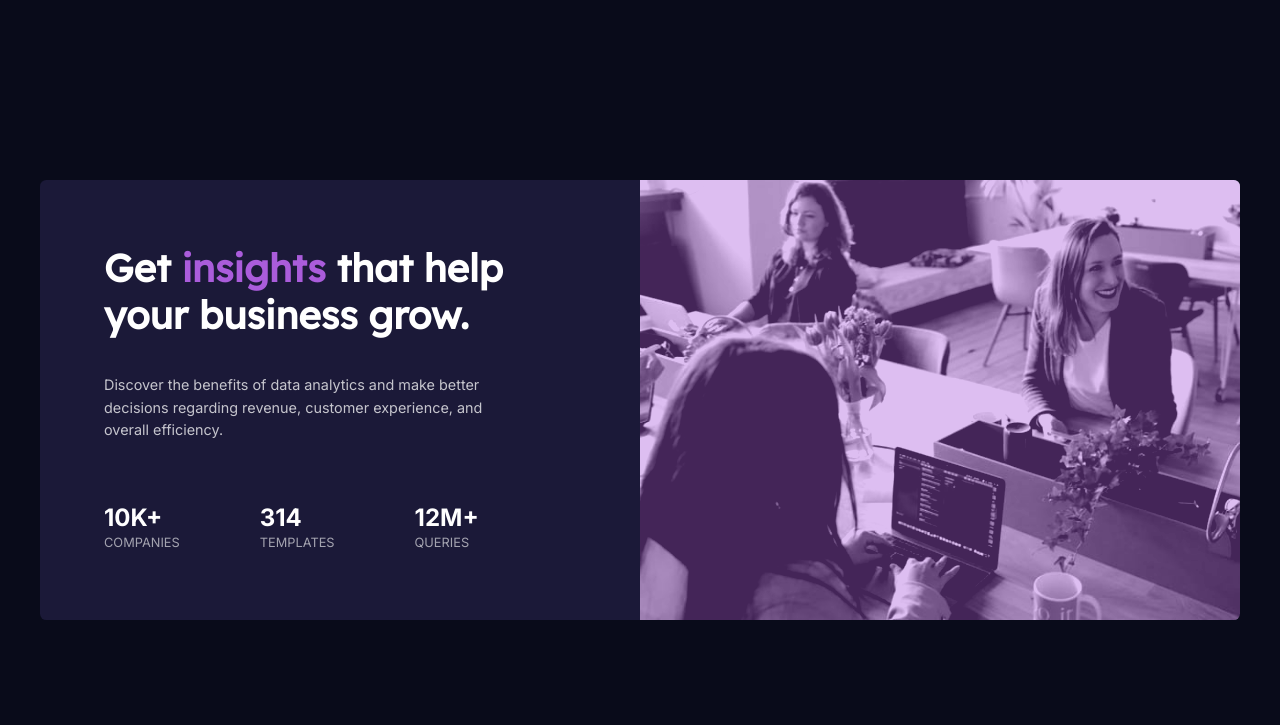
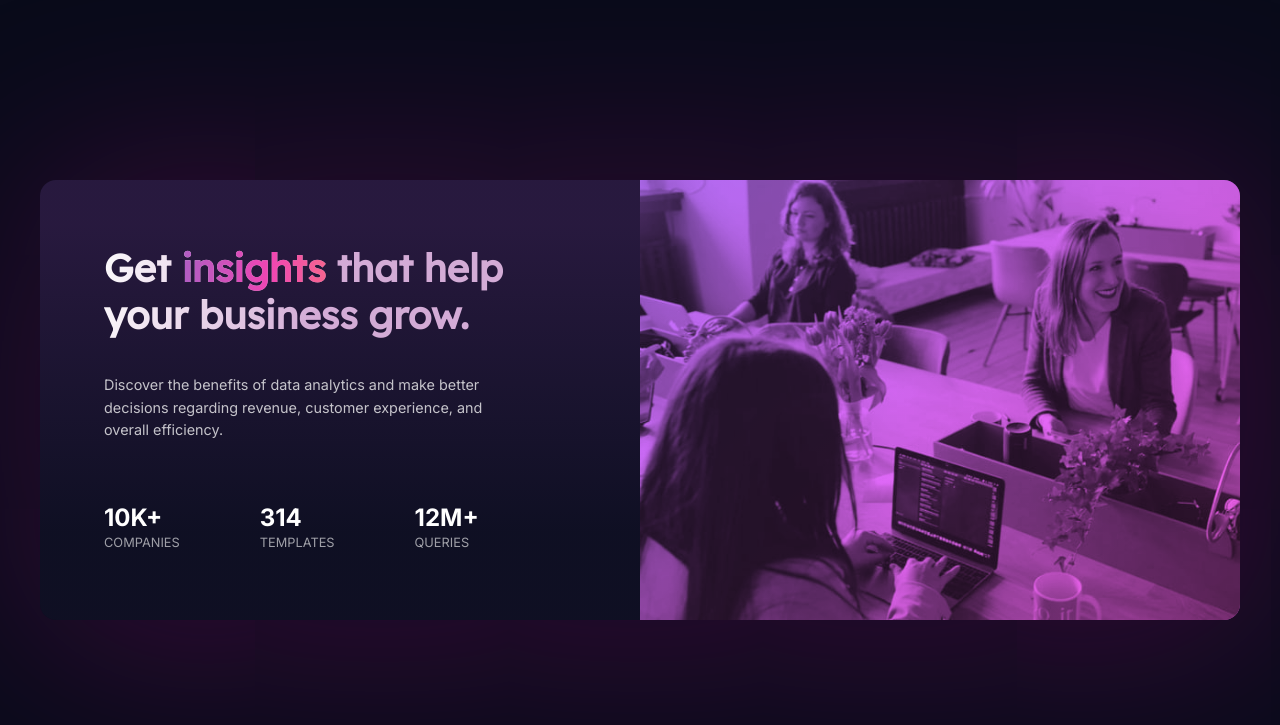
Before and after one commit to DianaVCruz/stats-card-component-frontend-mentor, a plain HTML site: page index.html in a window 1280 px wide. Shown: the top 725 px of the page. Drawn offline with Linux system fonts and the light colour scheme.

Commit message:
adding style changes

```diff
--- a/css/styles.css
+++ b/css/styles.css
@@ -6,26 +6,27 @@ body{
 .card{
   max-width: 20rem;
   margin: 4rem auto;
-  border-radius: .4rem;
+  border-radius: 1rem;
   overflow: hidden;
-  background: var(--color2);
   display: grid;
   grid-template-columns: 1fr;
+  box-shadow:.75rem .75rem 12.5rem 1.25rem rgb(203 12 153 / 22%);
+  background:linear-gradient(to top,hsla(246,38%,16%,.3) 20%,rgb(70,39,98,.5) 90%);
+  transition:.5s ease;
 }
-.container__card-img{
-  position: relative;
+.card:hover{
+  box-shadow:.75rem .75rem 12.5rem 1.25rem rgb(203 12 153 / 40%);
+  transform:scale(1.02);
+  transition:.5s ease;
+}
+.container__card--img{
+  background: linear-gradient(320deg, #ff61f3 0, #b86ffb 100%);
 }
 .card__img{
-  filter: contrast(1.5);
-}
-.card__filter{
-  position: absolute;
-  top: 0;
-  left: 0;
-  width: 100%;
-  height: 100%;
-  background: var(--color3);
-  opacity: .4;
+  overflow: hidden;
+  mix-blend-mode: multiply;
+  opacity: .85;
+  transition: .3s ease-in-out;
 }
 .card__content{
   padding: 2rem 1.5rem;
@@ -36,10 +37,21 @@ body{
   font-family: var(--tipo-secundaria);
   font-weight: 700;
   line-height: 1.9rem;
+  background: linear-gradient(100deg,#fbf9fb 0,#d3abd6 50.92%);
+  -webkit-background-clip:text;
+  -webkit-text-fill-color:transparent;
 }
 .content__title--span{
-  color: var(--color3);
+  /* color: var(--color3); */
+  background-image:linear-gradient(to right,#af5ec3,#ef45b4,#fa747d,#f7a0cf,#ef45b4,#af5ec3);
+  background-size:300% auto;
+  -webkit-background-clip:text;
+  -webkit-text-fill-color:transparent;
+  animation:move 5s linear infinite;
+  animation-delay:5s
 }
+
+@keyframes move{to{background-position:300% center}}
 .content__p{
   font-size: .9rem;
   color: var(--transparent-white-p-main);
@@ -64,7 +76,6 @@ body{
   font-size: .8rem;
   color: var(--transparent-white-stat-h);
 }
-
 
 /* Section atribution*/
 .attribution{
@@ -106,8 +117,18 @@ body{
 .attribution:hover{
   width: 19rem;
   border-radius: 50px;
+  box-shadow:0rem 0rem 1rem .1rem rgb(203 12 153 / 40%);
+  transition:.5s ease;
 }
 .attribution:hover .text{opacity: 1;}
+
+.card,.content__p,.data__item,.content__title,.attribution{
+  animation:zoomIn .7s ease-out
+}
+@keyframes zoomIn{
+  0%{transform:scale(0); opacity:0}
+  100%{transform:scale(1); opacity:1}
+}
 
 @media screen and (min-width:500px) {
   .card{
--- a/index.html
+++ b/index.html
@@ -12,10 +12,11 @@
 <body>
 
   <main class="card">
-      <div class="container__card-img">
-        <img src="./images/image-header-mobile.jpg" alt="insights" class="card__img">
-        <div class="card__filter"></div>
-      </div>
+    <picture class="container__card--img">
+      <source srcset="./images/image-header-mobile.jpg" media="(min-width: 500px)">
+      <img class="card__img" src="./images/image-header-desktop.jpg" alt="Office Workers Smiling">
+      <!-- <div class="card__filter"></div> -->
+    </picture>
     <div class="card__content content">
       <h1 class="content__title">Get <span class="content__title--span">insights</span> that help your business grow.</h1>
       <p class="content__p">Discover the benefits of data analytics and make better decisions regarding revenue, customer experience, and overall efficiency.</p>
@@ -34,15 +35,15 @@
         </div>
       </div>
     </div>
+  </main>
 
-      <div class="attribution">
+  <footer class="attribution">
     <div class="text">
       <p>Challenge by <a href="https://www.frontendmentor.io?ref=challenge" target="_blank">Frontend Mentor</a></p>
       <p>Coded by <a href="https://dianacruz.pro">Diana Cruz</a></p>
     </div>
     <img class="programmer" src="./images/programmer.webp" alt="programmer">
-      </div>
-  </main>
+  <footer/>
 
 </body>
 </html>
```
Lines whose indentation alone changed are shown as unchanged.
